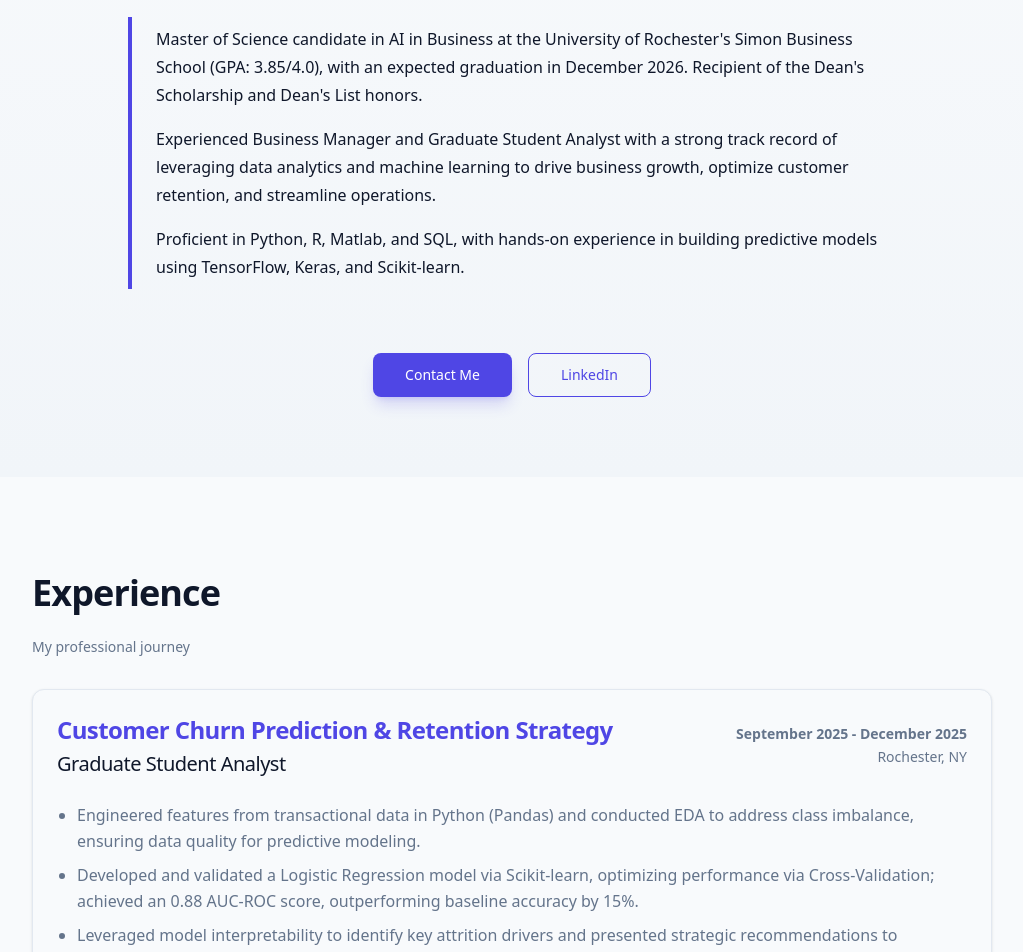
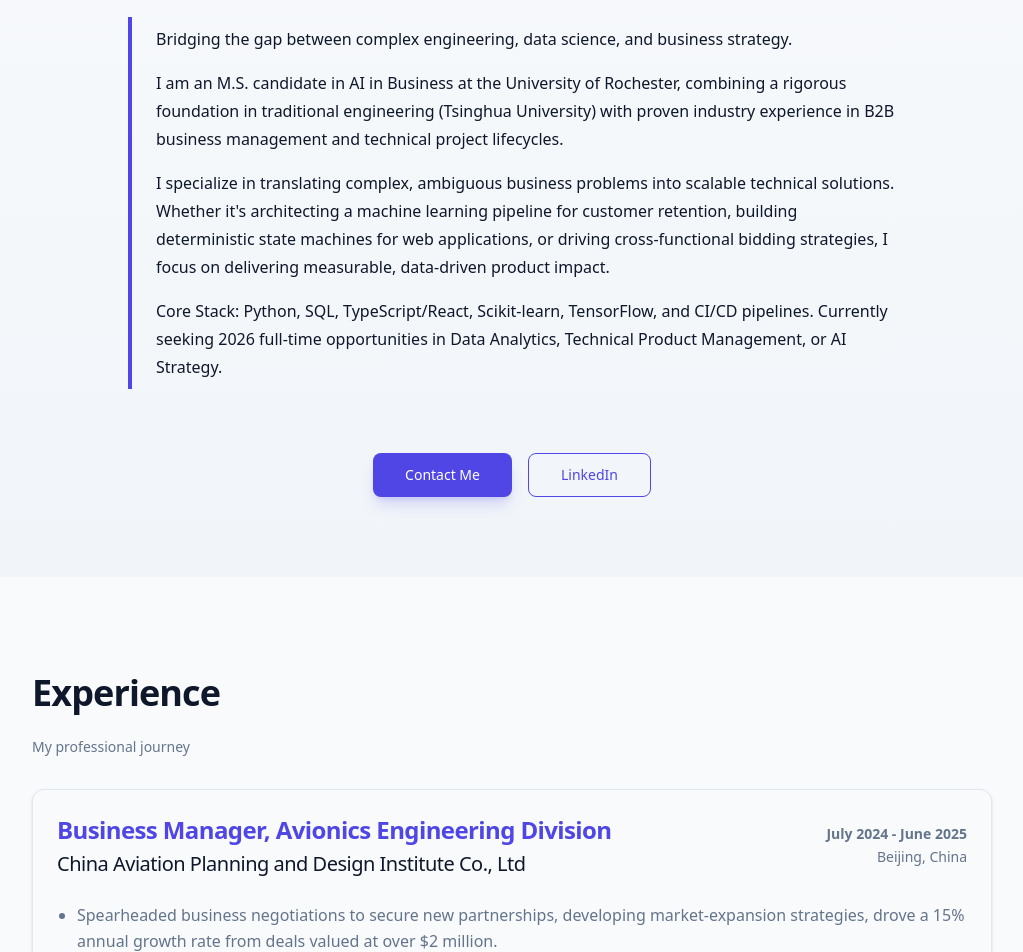
Before and after one commit to mingzhi0119/personal_website, a Next.js app: page / in a window 1280 px wide. Shown: the part 300-1252 px from the top of the page, without its empty margins (128-1151 px from the left). Built offline with nearby package versions, Linux system fonts and the light colour scheme.

Commit message:
feat: rewrite hero section summary for TPM/Data Analyst persona

```diff
--- a/src/data/profile.ts
+++ b/src/data/profile.ts
@@ -60,9 +60,10 @@ export const profileData: ProfileData = {
         location: "Rochester, NY",
     },
     summary: [
-        "Master of Science candidate in AI in Business at the University of Rochester's Simon Business School (GPA: 3.85/4.0), with an expected graduation in December 2026. Recipient of the Dean's Scholarship and Dean's List honors.",
-        "Experienced Business Manager and Graduate Student Analyst with a strong track record of leveraging data analytics and machine learning to drive business growth, optimize customer retention, and streamline operations.",
-        "Proficient in Python, R, Matlab, and SQL, with hands-on experience in building predictive models using TensorFlow, Keras, and Scikit-learn."
+        "Bridging the gap between complex engineering, data science, and business strategy.",
+        "I am an M.S. candidate in AI in Business at the University of Rochester, combining a rigorous foundation in traditional engineering (Tsinghua University) with proven industry experience in B2B business management and technical project lifecycles.",
+        "I specialize in translating complex, ambiguous business problems into scalable technical solutions. Whether it's architecting a machine learning pipeline for customer retention, building deterministic state machines for web applications, or driving cross-functional bidding strategies, I focus on delivering measurable, data-driven product impact.",
+        "Core Stack: Python, SQL, TypeScript/React, Scikit-learn, TensorFlow, and CI/CD pipelines. Currently seeking 2026 full-time opportunities in Data Analytics, Technical Product Management, or AI Strategy."
     ],
     skills: [
         {
@@ -87,18 +88,6 @@ export const profileData: ProfileData = {
         }
     ],
     experience: [
-        {
-            id: "exp-1",
-            company: "Graduate Student Analyst",
-            title: "Customer Churn Prediction & Retention Strategy",
-            location: "Rochester, NY",
-            period: "September 2025 - December 2025",
-            responsibilities: [
-                "Engineered features from transactional data in Python (Pandas) and conducted EDA to address class imbalance, ensuring data quality for predictive modeling.",
-                "Developed and validated a Logistic Regression model via Scikit-learn, optimizing performance via Cross-Validation; achieved an 0.88 AUC-ROC score, outperforming baseline accuracy by 15%.",
-                "Leveraged model interpretability to identify key attrition drivers and presented strategic recommendations to stakeholders, projecting a 5% reduction in churn."
-            ]
-        },
         {
             id: "exp-2",
             company: "China Aviation Planning and Design Institute Co., Ltd",
@@ -141,6 +130,17 @@ export const profileData: ProfileData = {
     ],
     projects: [
         {
+            id: "proj-churn-prediction",
+            title: "Customer Churn Prediction & Retention Strategy",
+            context: "Academic ML Project",
+            description: [
+                "Architected an end-to-end machine learning pipeline in Python (Pandas, Scikit-learn) to predict customer churn, engineering behavioral features from raw transactional datasets and rigorously handling class imbalance to ensure robust predictive quality.",
+                "Trained and hyperparameter-tuned a Logistic Regression model utilizing cross-validation, achieving an 0.88 AUC-ROC score (a 15% lift over baseline) by optimizing the decision threshold to minimize false-negative business costs.",
+                "Translated model interpretability (feature importance) into actionable product strategies, formulating data-driven retention initiatives and pricing interventions projected to mitigate churn by 5%."
+            ],
+            technologies: ["Python", "Pandas", "Scikit-learn", "Machine Learning", "Data Analytics"]
+        },
+        {
             id: "proj-gem-duel",
             title: "Gem Duel",
             context: "Personal Full-Stack Project · React 18 + TypeScript + Vite + Electron",
```
